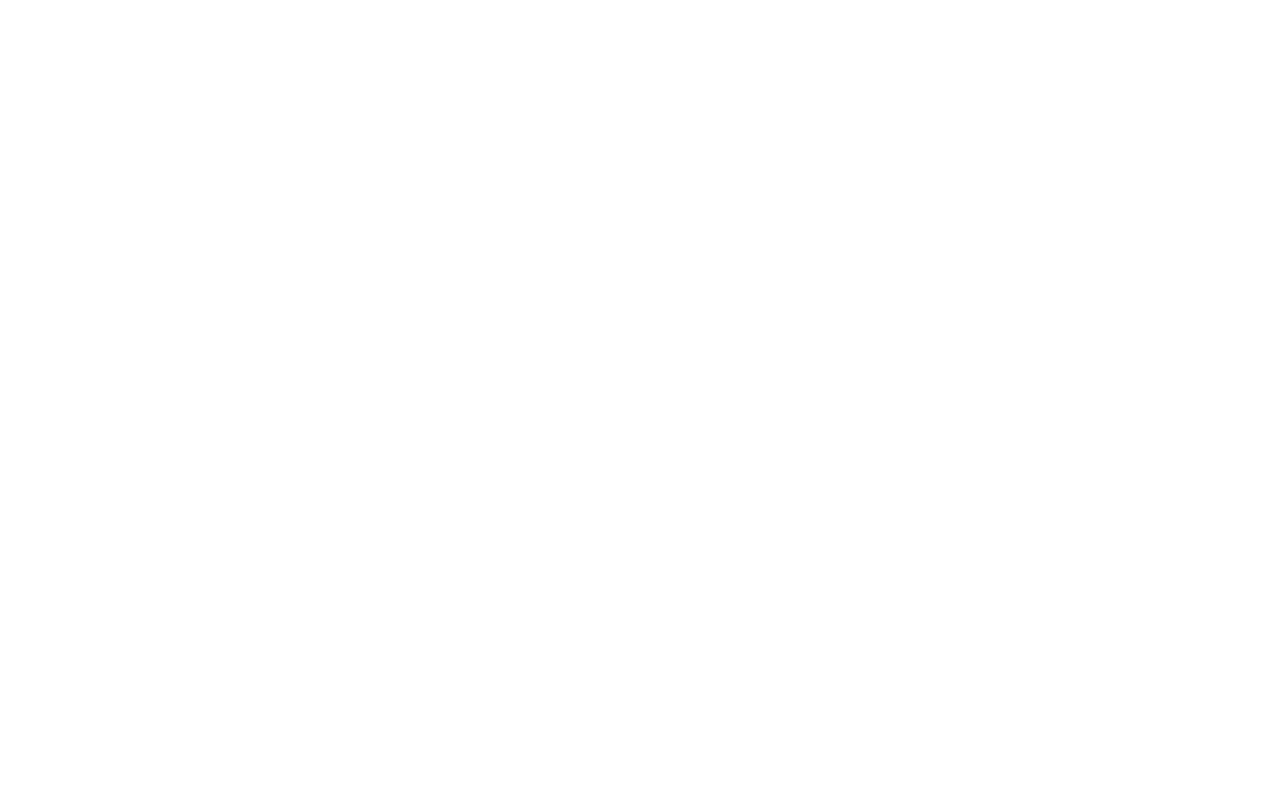
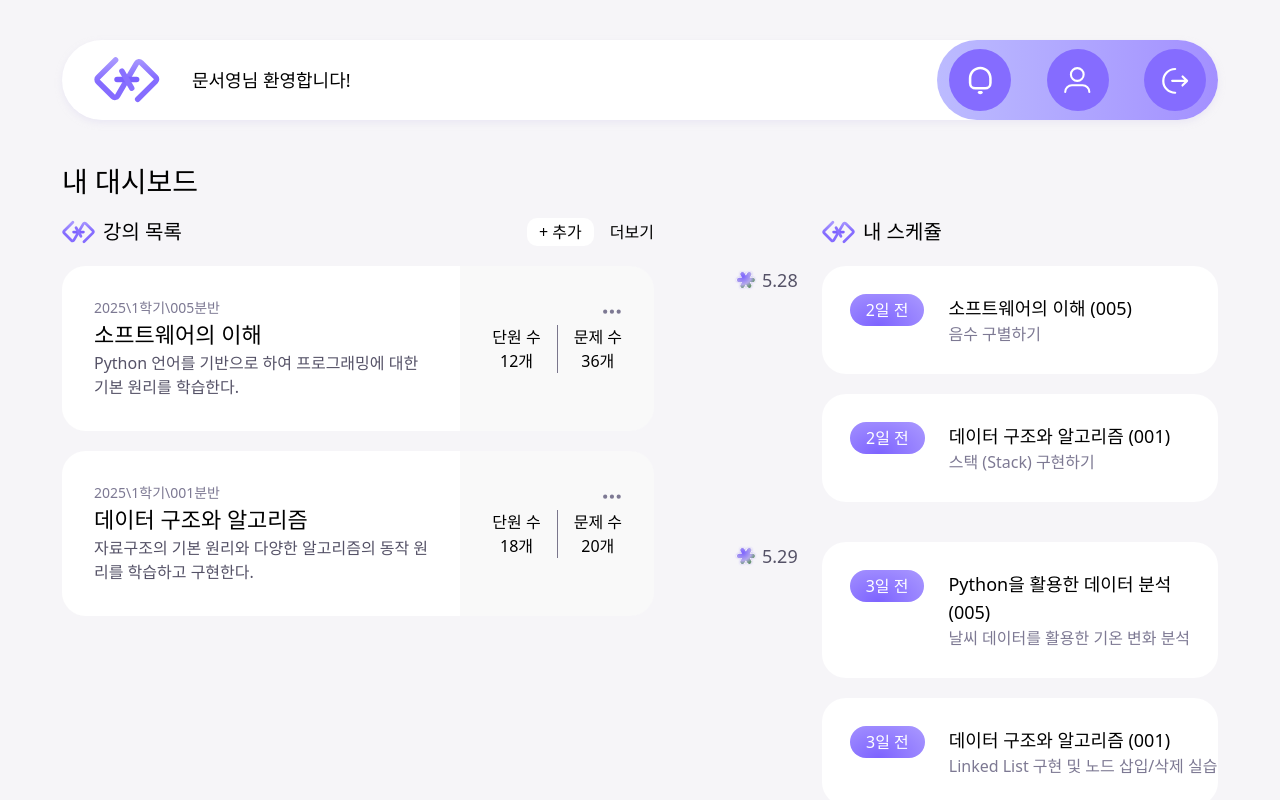
Before and after one commit to 2025-snowCode/snowCode-Client, a React (Vite) app: page / in a window 1280 px wide. Shown: the top 800 px of the page. Built offline with nearby package versions, Linux system fonts and the light colour scheme.

Commit message:
#3 refactor: 전체 레이아웃 임시 변경

```diff
--- a/src/App.tsx
+++ b/src/App.tsx
@@ -1,5 +1,7 @@
+import Dashboard from './pages/Dashboard';
+
 function App() {
-  return <></>;
+  return <Dashboard />;
 }
 
 export default App;
--- a/src/index.css
+++ b/src/index.css
@@ -10,6 +10,7 @@
   --color-light-purple: #bcbbff;
   --color-light-black: #7d7993;
   --color-secondary-black: #555267;
+  --color-gray: #f9f9f9;
 }
 
 @utility flex-center {
```
